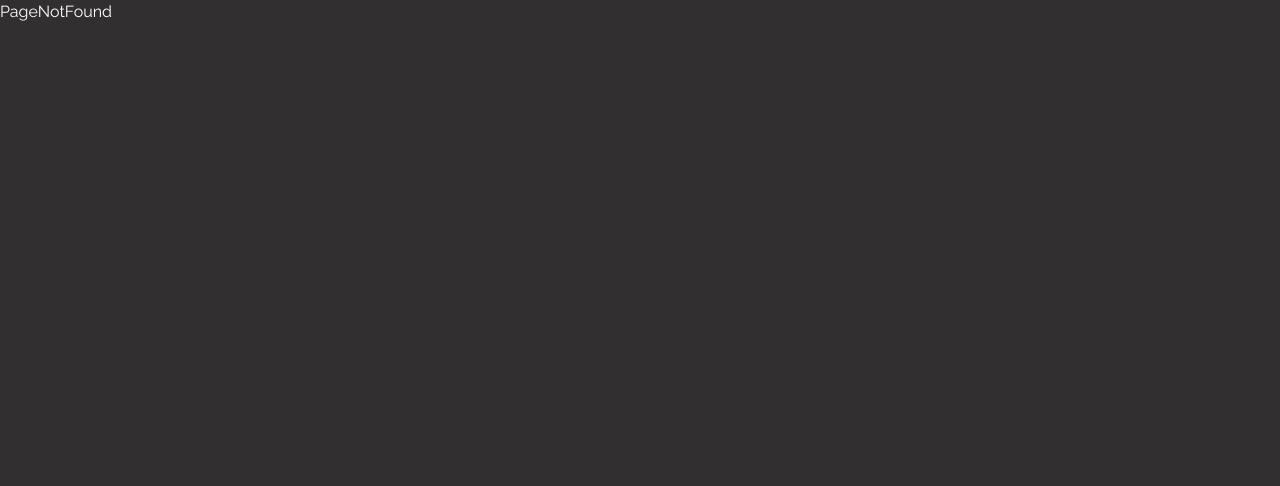
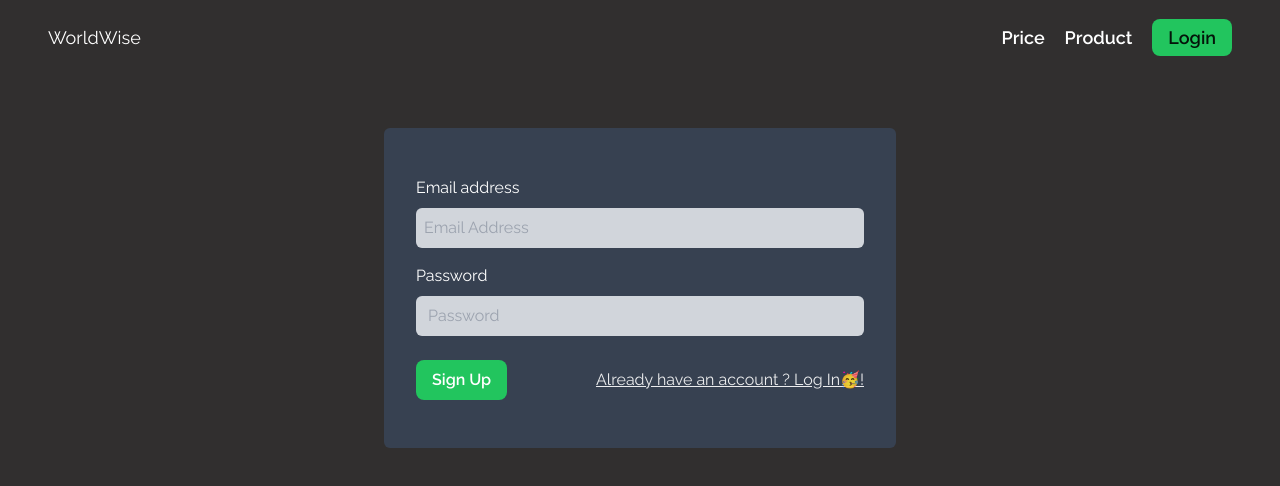
Before and after one commit to HtetWaiYan7191/worldwise, a React (Vite) app: page /signup in a window 1280 px wide. Shown: the top 486 px of the page. Built offline with nearby package versions, Linux system fonts and the light colour scheme; data requests are answered from the project's data file.

Commit message:
add fake  authentication login and sign up functions

```diff
--- a/src/App.jsx
+++ b/src/App.jsx
@@ -13,8 +13,11 @@ import CountryList from "./components/CountryList";
 import Form from "./components/Form";
 import { Navigate } from "react-router-dom";
 import { CitiesProvider } from "./contexts/CitiesContext";
+import { AuthProvider } from "./contexts/AuthContext";
+import Signup from "./components/Signup";
 export default function App() {
   return (
+    <AuthProvider>
     <CitiesProvider>
       <BrowserRouter>
         <Routes>
@@ -58,9 +61,18 @@ export default function App() {
               </WithNavbar>
             }
           />
+          <Route
+            path="/signup"
+            element={
+              <WithNavbar>
+                <Signup />
+              </WithNavbar>
+            }
+          />
         </Routes>
       </BrowserRouter>
     </CitiesProvider>
+    </AuthProvider>
   );
 }
 
--- /dev/null
+++ b/src/components/Signup.jsx
@@ -0,0 +1,68 @@
+import React, { useState } from "react";
+import { useNavigate } from "react-router-dom";
+import Button from "./Button";
+import { useAuth } from "../contexts/AuthContext";
+
+export default function Signup() {
+  const { signup, signupUsers, errorMessage } = useAuth();
+  const [email, setEmail] = useState("");
+  const [password, setPassword] = useState("");
+  const navigate = useNavigate();
+  console.log(signupUsers);
+
+  const handleSubmit = async (e) => {
+    e.preventDefault();
+    const res = await signup(email, password);
+    if(res) {
+      navigate('/login')
+    }
+    setEmail('');
+    setPassword('');
+  };
+  return (
+    <section className="pt-32 sign-up-container">
+      <div className="flex items-center justify-center sign-up-form">
+        <form
+          action=""
+          onSubmit={handleSubmit}
+          className=" bg-gray-700 w-[40%] rounded-md py-12 px-8"
+        >
+          <div className="flex flex-col mb-4 gap-y-2">
+            <label htmlFor="email">Email address</label>
+            <input
+              type="text" required
+              value={email}
+              onChange={(e) => setEmail(e.target.value)}
+              className="p-2 text-black bg-gray-300 rounded-md outline-none active:outline-2"
+              placeholder="Email Address"
+            />
+          </div>
+
+          <div className="flex flex-col mb-6 gap-y-2">
+            <label htmlFor="password">Password</label>
+            <input
+              type="password" required
+              value={password}
+              onChange={(e) => setPassword(e.target.value)}
+              className="p-2 text-black bg-gray-300 rounded-md outline-none active:outline-2"
+              placeholder=" Password "
+            />
+          </div>
+
+          <div className="flex items-center justify-between btn-container">
+            <button
+              type="submit"
+              className="px-4 py-2 font-semibold transition-all bg-green-500 rounded-lg decoration-none w-fit "
+            >
+              Sign Up
+            </button>
+            <button onClick={() => navigate('/login')} className="underline text-white/90">
+              Already have an account ? Log In🥳!
+            </button>
+          </div>
+          {errorMessage && <p className="mt-4 error-message">{errorMessage}</p>}
+        </form>
+      </div>
+    </section>
+  );
+}
--- /dev/null
+++ b/src/contexts/AuthContext.jsx
@@ -0,0 +1,98 @@
+import { createContext, useContext, useReducer } from "react";
+
+const AuthContext = createContext();
+const initialState = {
+  isLogIn: false,
+  currentUser: null,
+  signupUsers: [],
+  errorMessage: "",
+};
+
+function reducer(state, action) {
+  switch (action.type) {
+    case "signup":
+      return {
+        ...state,
+        errorMessage: "",
+        signupUsers: [...state.signupUsers, action.payload],
+      };
+    case "signupFailed":
+      return {
+        ...state,
+        errorMessage: action.payload,
+      };
+    case "logInSuccess":
+      return {
+        ...state,
+        errorMessage: "",
+        isLogIn: true,
+        currentUser: action.payload,
+      };
+    case "logInFail":
+      return {
+        ...state,
+        errorMessage: action.payload,
+        isLogIn: false,
+      };
+    default:
+      throw new Error("cannot find the type in reducer :(");
+  }
+}
+function AuthProvider({ children }) {
+  const [{ isLogIn, currentUser, signupUsers, errorMessage }, dispatch] =
+    useReducer(reducer, initialState);
+  function login(email, password) {
+    if (signupUsers.length < 0) {
+      dispatch({
+        type: "logInFail",
+        payload: " We cannot find your account 😞. Did you sign up already ?🤔",
+      });
+      return false;
+    }
+
+    const existedUsers = signupUsers.map((user) => user.email);
+const index = existedUsers.indexOf(email);
+
+if (index === -1) {
+  dispatch({ type: "logInFail", payload: "User not found ☹️" });
+  return false;
+} else {
+  const userInfo = signupUsers[index];
+  if (userInfo.password === password) {
+    dispatch({ type: "logInSuccess", payload: { email, password } });
+    return true;
+  } else {
+    dispatch({ type: "logInFail", payload: "Incorrect password ☹️" });
+    return false;
+  }
+}
+  }
+
+  function signup(email, password) {
+    if (!email || !password) return;
+    const existedUsers = signupUsers.map((user) => user.email);
+    if (existedUsers.includes(email)) {
+      dispatch({ type: "signupFailed", payload: "User already existed 🤔" });
+      return false;
+    } else {
+      dispatch({ type: "signup", payload: { email, password } });
+      return true;
+    }
+  }
+  return (
+    <AuthContext.Provider
+      value={{ isLogIn, currentUser, signupUsers, errorMessage, login, signup }}
+    >
+      {children}
+    </AuthContext.Provider>
+  );
+}
+
+function useAuth() {
+  const context = useContext(AuthContext);
+  if (context === undefined)
+    throw new Error("Authcontext was used outside the Auth Provider");
+  return context;
+}
+
+export { AuthProvider, useAuth };
--- a/src/pages/Login.jsx
+++ b/src/pages/Login.jsx
@@ -1,26 +1,56 @@
-import React from "react";
+import React, {useState} from "react";
 import Button from "../components/Button";
+import { useAuth } from "../contexts/AuthContext";
+import {useNavigate} from 'react-router-dom';
 
 export default function Login() {
+  const { login, errorMessage, signupUsers} = useAuth();
+  const navigate = useNavigate();
+  const [email, setEmail] = useState('');
+  const [password, setPassword] = useState('');
+  console.log(signupUsers);
+
+  async function handleSubmit(e) {
+    e.preventDefault();
+   const res = await login(email, password)
+   console.log(res);
+    setEmail('')
+    setPassword('')
+    if(res) {
+      navigate('/app')
+    }
+    setEmail('')
+    setPassword('')
+  }
+
+  function handleSignUpBtn(e) {
+    e.preventDefault();
+    navigate('/signup')
+  }
   return (
     <section className="pt-32 login-container">
       <div className="flex items-center justify-center login-form">
-        <form action="" className=" bg-gray-800 w-[30%] rounded-md p-8">
+        <form action="" onSubmit={handleSubmit} className=" bg-gray-700 w-[45%] rounded-md py-12 px-8">
           <div className="flex flex-col mb-4 gap-y-2">
             <label htmlFor="email">Email address</label>
-            <input type="text" className="p-2 bg-gray-500 rounded-md outline-none active:outline-2" placeholder="Email Address" />
+            <input type="text" value={email} onChange={(e) => setEmail(e.target.value)} required className="p-2 text-black bg-gray-300 rounded-md outline-none active:outline-2" placeholder="Email Address" />
           </div>
 
           <div className="flex flex-col mb-6 gap-y-2">
             <label htmlFor="password">Password</label>
-            <input type="password" className="p-2 bg-gray-500 rounded-md outline-none active:outline-2" placeholder=" Password " />
+            <input type="password" value={password} onChange={(e) => setPassword(e.target.value)} required className="p-2 text-black bg-gray-300 rounded-md outline-none active:outline-2" placeholder=" Password " />
           </div>
 
-          <div className="btn-container">
-            <Button>
+          <div className="flex items-center justify-between btn-container">
+            <button type='submit' className="px-4 py-2 font-semibold transition-all bg-green-500 rounded-lg decoration-none w-fit " >
               Login
-            </Button>
+            </button>
+            <button onClick={handleSignUpBtn} className="underline text-white/90">Don't have an account ? Sign up Now 🥳!</button>
           </div>
+
+          <p className="mt-4 error-message">
+            {errorMessage}
+          </p>
         </form>
       </div>
     </section>
```
